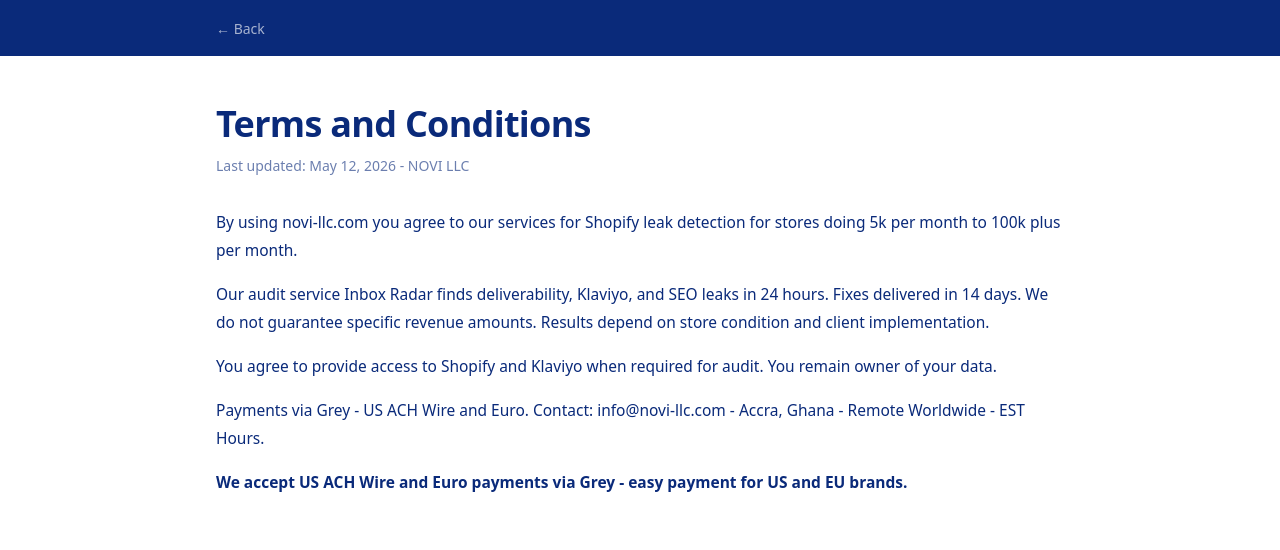
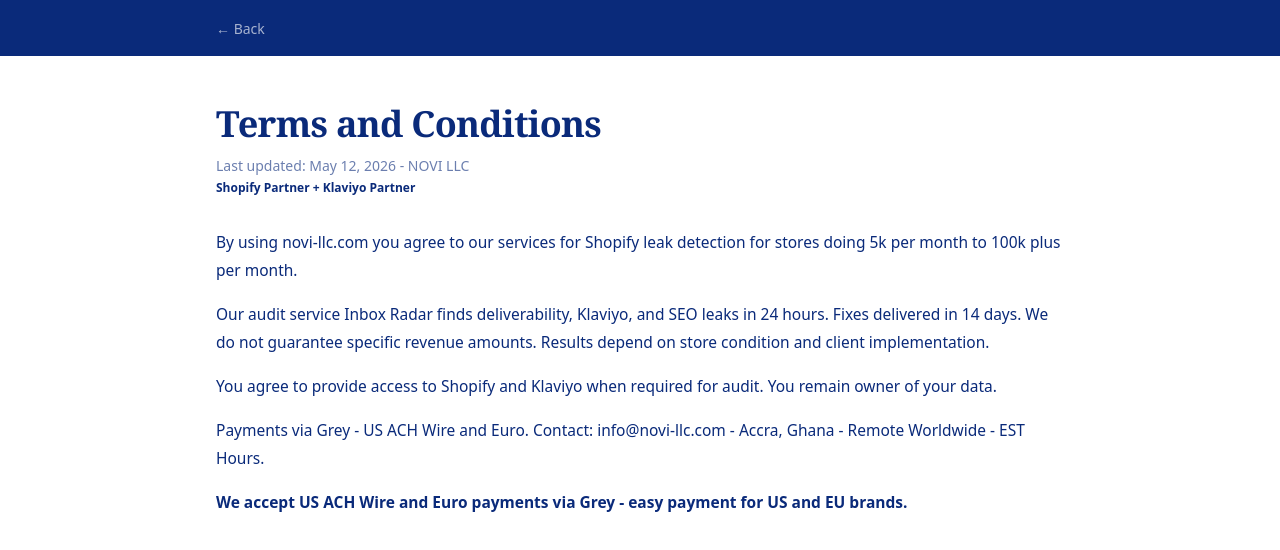
Before and after one commit to NOVI-I6699-cmd/portfolio-starter-kit, a Next.js app: page /terms in a window 1280 px wide. Shown: the top 550 px of the page. Built offline with nearby package versions, Linux system fonts and the light colour scheme.

Commit message:
Update page.tsx

```diff
--- a/app/terms/page.tsx
+++ b/app/terms/page.tsx
@@ -24,8 +24,9 @@ export default function Terms() {
         </div>
       </header>
       <main className="max-w-4xl mx-auto px-6 py-12">
-        <h1 className="text-[26px] leading-[1.15] tracking-[-0.02em] md:text-[36px] md:leading-[1.1] font-bold [text-wrap:balance] max-w-[20ch]" style={{color: '#0A2A7A'}}>Terms and Conditions</h1>
+        <h1 className="font-serif text-[26px] leading-[1.15] tracking-[-0.02em] md:text-[36px] md:leading-[1.1] font-bold [text-wrap:balance] max-w-[20ch]" style={{color: '#0A2A7A'}}>Terms and Conditions</h1>
         <p className="mt-3 text-sm opacity-60">Last updated: May 12, 2026 - NOVI LLC</p>
+        <p className="mt-1 text-xs font-semibold" style={{color: '#0A2A7A'}}>Shopify Partner + Klaviyo Partner</p>
         <div className="mt-8 space-y-4 text-[15.5px] leading-7 break-words" style={{color: '#0A2A7A'}}>
           <p>By using novi-llc.com you agree to our services for Shopify leak detection for stores doing 5k per month to 100k plus per month.</p>
           <p>Our audit service Inbox Radar finds deliverability, Klaviyo, and SEO leaks in 24 hours. Fixes delivered in 14 days. We do not guarantee specific revenue amounts. Results depend on store condition and client implementation.</p>
```
